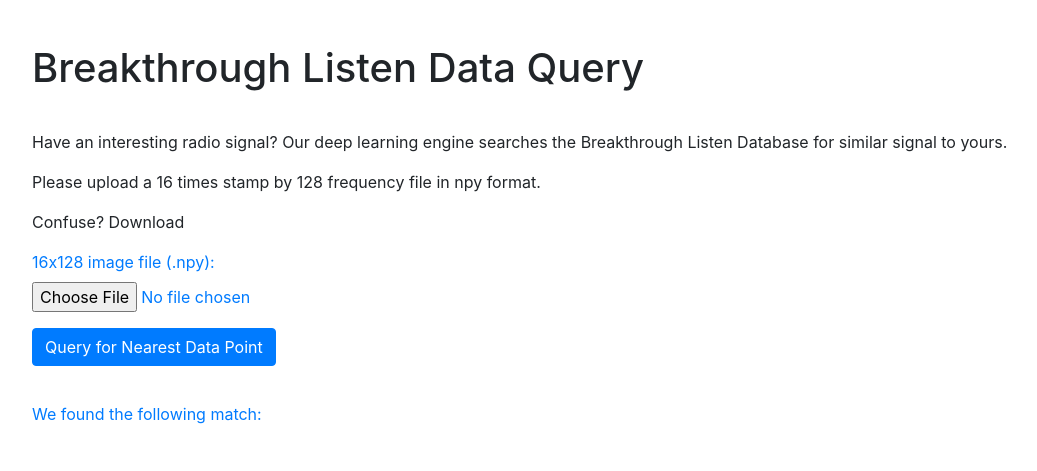
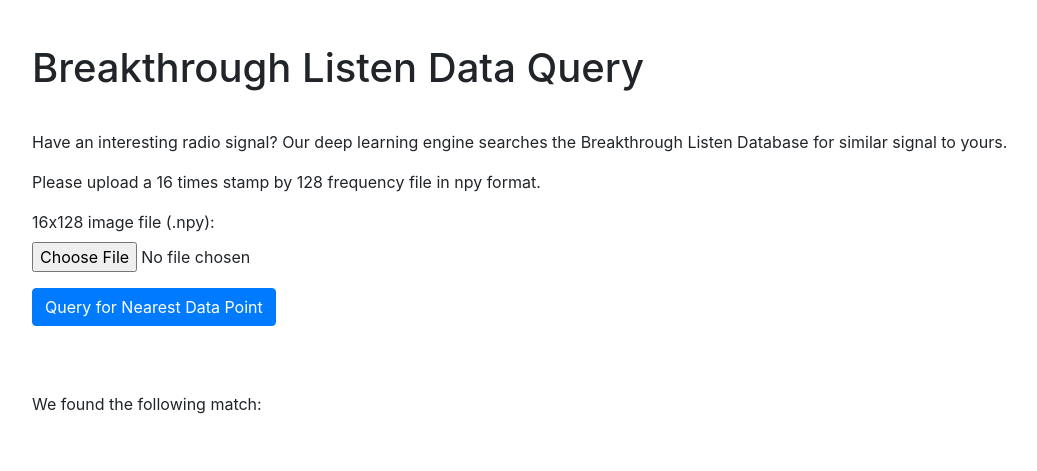
Before and after one commit to yunfanz/webapp, a Flask app: page / in a window 1280 px wide. Shown: the part 56-527 px from the top of the page, without its empty margins (53-1090 px from the left). Run offline with Flask 2, Linux system fonts and the light colour scheme; parts of the project's set-up code (start-up, migrations or seed data) failed here and were passed over; some libraries are stand-ins or nearby versions.

Commit message:
temp save

```diff
--- a/flaskr/templates/core/home.html
+++ b/flaskr/templates/core/home.html
@@ -8,7 +8,6 @@
     <form id="image-query-form" action="{{ url_for('core.query_image') }}" method="post" enctype="multipart/form-data">
         <p>Have an interesting radio signal? Our deep learning engine searches the Breakthrough Listen Database for similar signal to yours.</p>
         <p>Please upload a 16 times stamp by 128 frequency file in npy format. </p>
-        <p>Confuse? Download <a href="/public_html/data/example.npy" download="example" </a></p>
 
 
         <div class="form-group">
```
